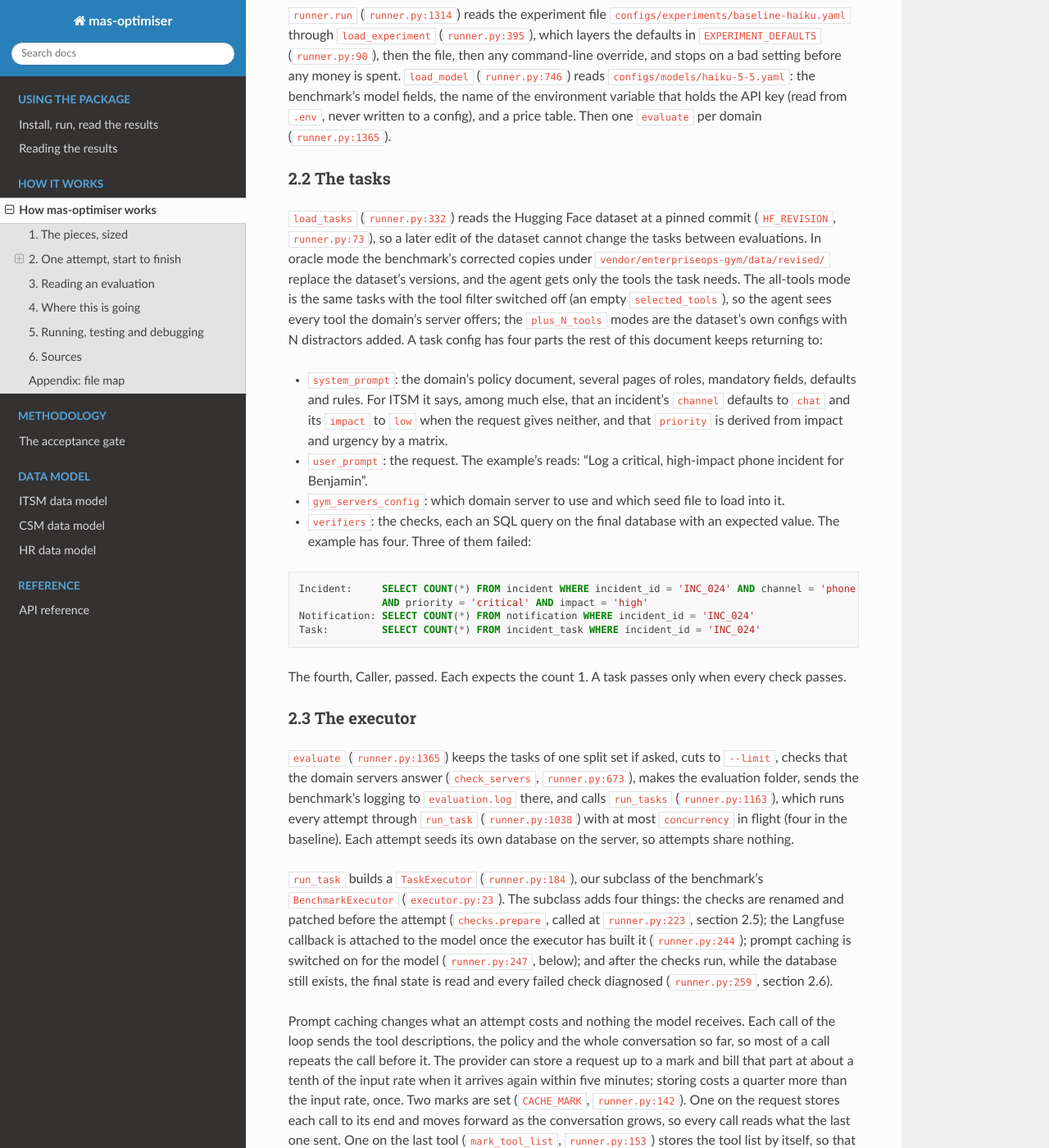
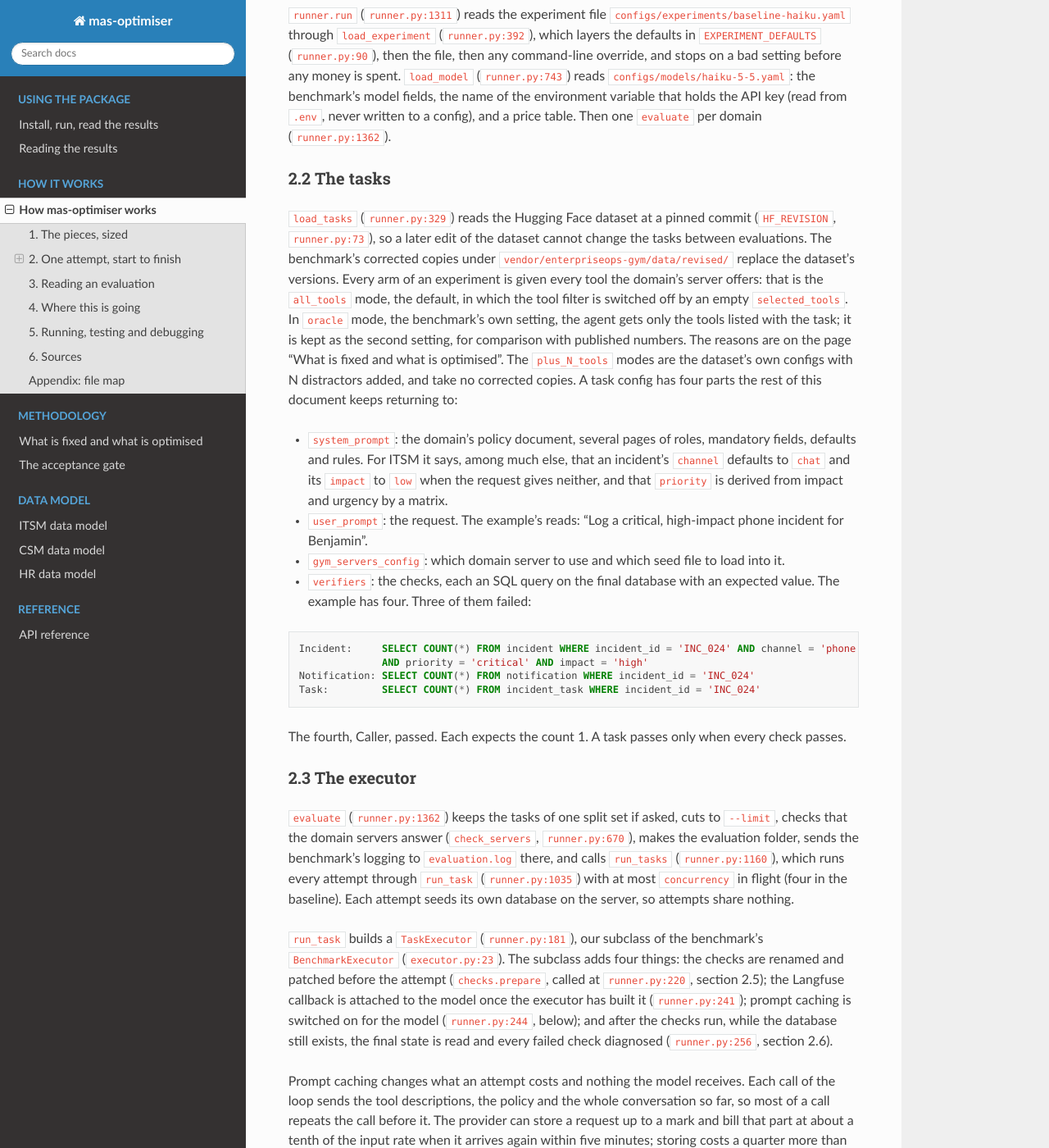
Before and after one commit to muck-or-mack/mas-optimiser, a Sphinx documentation site: the page built from docs/how-it-works.md, in a window 1280 px wide and 1400 px high, scrolled down 1282 px. Shown: the whole window at 82% size. Built offline with Sphinx 7.4.7 and the Read the Docs theme 3.1.0, drawn with Linux system fonts in a browser that asks for light colours; some of the changed text lies outside the part shown.

Commit message:
all tools is the default mode, with a page on what every arm shares and what may differ; drop an unused constant

```diff
--- a/docs/how-it-works.md
+++ b/docs/how-it-works.md
@@ -54,28 +54,31 @@ builds one sub-command per module in `COMMANDS` (`cli.py:31`): `run`,
 `rescore`, `rebuild`, `split`, `schema`, `compare`, `calibrate` and `list`.
 Each module gives its options in `add_arguments` and its work in `run`.
 
-`runner.run` (`runner.py:1314`) reads the experiment file
+`runner.run` (`runner.py:1311`) reads the experiment file
 `configs/experiments/baseline-haiku.yaml` through `load_experiment`
-(`runner.py:395`), which layers the defaults in `EXPERIMENT_DEFAULTS`
+(`runner.py:392`), which layers the defaults in `EXPERIMENT_DEFAULTS`
 (`runner.py:90`), then the file, then any command-line override, and stops
-on a bad setting before any money is spent. `load_model` (`runner.py:746`)
+on a bad setting before any money is spent. `load_model` (`runner.py:743`)
 reads `configs/models/haiku-5-5.yaml`: the benchmark's model fields, the
 name of the environment variable that holds the API key (read from `.env`,
 never written to a config), and a price table. Then one `evaluate` per
-domain (`runner.py:1365`).
+domain (`runner.py:1362`).
 
 ### 2.2 The tasks
 
-`load_tasks` (`runner.py:332`) reads the Hugging Face dataset at a pinned
+`load_tasks` (`runner.py:329`) reads the Hugging Face dataset at a pinned
 commit (`HF_REVISION`, `runner.py:73`), so a later edit of the dataset
-cannot change the tasks between evaluations. In oracle mode the benchmark's corrected
+cannot change the tasks between evaluations. The benchmark's corrected
 copies under `vendor/enterpriseops-gym/data/revised/` replace the dataset's
-versions, and the agent gets only the tools the task needs. The all-tools
-mode is the same tasks with the tool filter switched off (an empty
-`selected_tools`), so the agent sees every tool the domain's server offers;
-the `plus_N_tools` modes are the dataset's own configs with N distractors
-added. A task config has four parts the rest of this document keeps
-returning to:
+versions. Every arm of an experiment is given every tool the domain's
+server offers: that is the `all_tools` mode, the default, in which the tool
+filter is switched off by an empty `selected_tools`. In `oracle` mode, the
+benchmark's own setting, the agent gets only the tools listed with the task;
+it is kept as the second setting, for comparison with published numbers.
+The reasons are on the page "What is fixed and what is optimised". The
+`plus_N_tools` modes are the dataset's own configs with N distractors
+added, and take no corrected copies. A task config has four parts the rest
+of this document keeps returning to:
 
 - `system_prompt`: the domain's policy document, several pages of roles,
   mandatory fields, defaults and rules. For ITSM it says, among much else,
@@ -101,23 +104,23 @@ when every check passes.
 
 ### 2.3 The executor
 
-`evaluate` (`runner.py:1365`) keeps the tasks of one split set if asked, cuts
+`evaluate` (`runner.py:1362`) keeps the tasks of one split set if asked, cuts
 to `--limit`, checks that the domain servers answer (`check_servers`,
-`runner.py:673`), makes the evaluation folder, sends the benchmark's
-logging to `evaluation.log` there, and calls `run_tasks` (`runner.py:1163`), which
-runs every attempt through `run_task` (`runner.py:1038`) with at most
+`runner.py:670`), makes the evaluation folder, sends the benchmark's
+logging to `evaluation.log` there, and calls `run_tasks` (`runner.py:1160`), which
+runs every attempt through `run_task` (`runner.py:1035`) with at most
 `concurrency` in flight (four in the baseline). Each attempt seeds its own
 database on the server, so attempts share nothing.
 
-`run_task` builds a `TaskExecutor` (`runner.py:184`), our subclass of the
+`run_task` builds a `TaskExecutor` (`runner.py:181`), our subclass of the
 benchmark's `BenchmarkExecutor` (`executor.py:23`). The subclass adds four
 things: the checks are renamed and patched before the attempt
-(`checks.prepare`, called at `runner.py:223`, section 2.5); the Langfuse
+(`checks.prepare`, called at `runner.py:220`, section 2.5); the Langfuse
 callback is attached to
-the model once the executor has built it (`runner.py:244`); prompt caching
-is switched on for the model (`runner.py:247`, below); and after the
+the model once the executor has built it (`runner.py:241`); prompt caching
+is switched on for the model (`runner.py:244`, below); and after the
 checks run, while the database still exists, the final state is read and
-every failed check diagnosed (`runner.py:259`, section 2.6).
+every failed check diagnosed (`runner.py:256`, section 2.6).
 
 Prompt caching changes what an attempt costs and nothing the model
 receives. Each call of the loop sends the tool descriptions, the policy and
@@ -125,9 +128,9 @@ the whole conversation so far, so most of a call repeats the call before it.
 The provider can store a request up to a mark and bill that part at about a
 tenth of the input rate when it arrives again within five minutes; storing
 costs a quarter more than the input rate, once. Two marks are set
-(`CACHE_MARK`, `runner.py:142`). One on the request stores each call to its
+(`CACHE_MARK`, `runner.py:139`). One on the request stores each call to its
 end and moves forward as the conversation grows, so every call reads what
-the last one sent. One on the last tool (`mark_tool_list`, `runner.py:153`)
+the last one sent. One on the last tool (`mark_tool_list`, `runner.py:150`)
 stores the tool list by itself, so that attempts at other tasks given the
 same tools read it too; without it each attempt stores its first call
 afresh, since a store is kept only where a mark sits. In a check on training
@@ -245,11 +248,11 @@ four checks failed and one passed.
 
 A failed count check says only that a conjunction did not hold. To say
 which condition failed, and what the agent left instead, our
-`_run_verifiers` override (`runner.py:259`) does two more things while the
+`_run_verifiers` override (`runner.py:256`) does two more things while the
 database exists.
 
 First it reads back what the attempt changed. `read_changes`
-(`runner.py:294`) calls `states.read_state` (`states.py:96`), which reads
+(`runner.py:291`) calls `states.read_state` (`states.py:96`), which reads
 every table of the attempt's database through the SQL runner a page at a
 time, and `states.diff` (`states.py:143`), which compares it row by row
 with a local copy of the seed: the rows inserted, the rows deleted, and for
@@ -479,11 +482,11 @@ What goes wrong, and where to look:
 
 | Symptom | Meaning | Where |
 |---|---|---|
-| `error: domain server ... is not answering` | the Docker servers are down | `check_servers`, `runner.py:673`; start them and rerun |
-| `ANTHROPIC_API_KEY is not set` | no `.env`, or the key missing from it | `load_model`, `runner.py:746` |
+| `error: domain server ... is not answering` | the Docker servers are down | `check_servers`, `runner.py:670`; start them and rerun |
+| `ANTHROPIC_API_KEY is not set` | no `.env`, or the key missing from it | `load_model`, `runner.py:743` |
 | a `tasks.csv` row with `error` filled and zero checks | the attempt raised before the agent started (a server fault, a bad config) | the record's `error`; the traceback in `evaluation.log` |
-| `diagnosis_error` on the run in `attempt-N.json` | the checks ran but the diagnosis raised; verdicts are intact | `runner.py:244-281` |
-| `report_error` on the run | the trace or the rows raised; the page has no trace | `run_task`, `runner.py:1038` |
+| `diagnosis_error` on the run in `attempt-N.json` | the checks ran but the diagnosis raised; verdicts are intact | `runner.py:241-278` |
+| `report_error` on the run | the trace or the rows raised; the page has no trace | `run_task`, `runner.py:1035` |
 | a failed check with `kind` empty in `checks.csv` | a query shape the diagnosis cannot take apart (a top-level OR, a GROUP BY, a derived table) | `sql.parse`, `sql.py:184` |
 | an attempt with 50 model calls | the agent hit `max_iterations` | `react.py:34`, `base.py:23` |
 | `tool_errors` above zero | a tool answered with an error; the page marks the call `ERROR`. A lookup that found no record is marked `nothing found` and counted in `lookups_empty` | `succeeded`, `report.py:169` |
@@ -505,7 +508,7 @@ is credited in `NOTICE.md` as well.
 | `runner` | EnterpriseOps-Gym `benchmark/executor.py` | `BenchmarkExecutor` subclassed, with `initialize` and `_run_verifiers` overridden; `ReactOrchestrator`, `BenchmarkConfig` and `LLMConfig` as released | `runner.TaskExecutor` |
 | `runner` | Anthropic's documentation, "Prompt caching" (platform.claude.com/docs/en/build-with-claude/prompt-caching) | the cache mark on a request and on a tool, the read and write rates, the five-minute lifetime; used for Anthropic models only | `runner.CACHE_MARK`, `mark_tool_list`, `cost` |
 | `runner` | the Hugging Face dataset and the repository's `data/revised` | the task configs at a pinned revision, the corrected copies replacing the dataset's in oracle and all-tools mode | `runner.load_tasks` |
-| `runner` | the EnterpriseOps-Gym paper, the distractor study | the reason for the `all_tools` mode: distractor tools were found to cost nothing in completion | `runner.MODES` |
+| `runner` | the EnterpriseOps-Gym paper, its experimental set-up and distractor study | the setting it reports, each task's own tools (`oracle`), and its finding that added tools cost nothing in completion; why every arm is given all the tools here is argued on the page "What is fixed and what is optimised" | `runner.MODES` |
 | `runner` | StarHarness (arXiv:2608.24804), `docs/ADDING_A_BENCHMARK.md` | the precedent that a unit which raises is scored as a failure, never retried or dropped | `runner.task_outcome` |
 | `runner` | τ-bench (arXiv:2406.12045), pass^k | `tasks_passed_every_attempt` as the strict per-task measure | `runner.totals` |
 | `runner` | own design | experiments as YAML files with command-line overrides; `evaluations/<experiment>/<evaluation>/` with an `index.csv` per experiment; attempts in parallel under a semaphore; the price table in the model file; `tools.json` per evaluation | `runner.load_experiment`, `evaluate`, `run_tasks`, `cost`, `save_tools` |
```
Also changed, not shown: other parts of docs/how-it-works.md (+7 -7 lines), README.md (+5 -0 lines), docs/index.md (+1 -0 lines), docs/methodology/fixed-and-optimised.md (added, +83 -0 lines), 6 other files.
